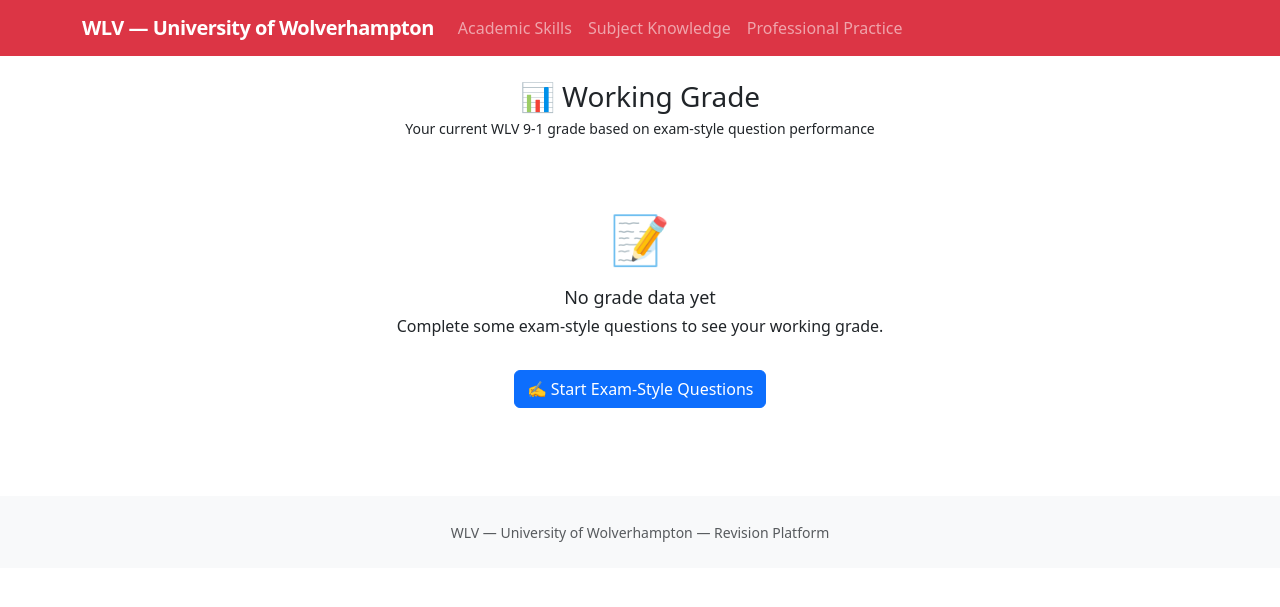
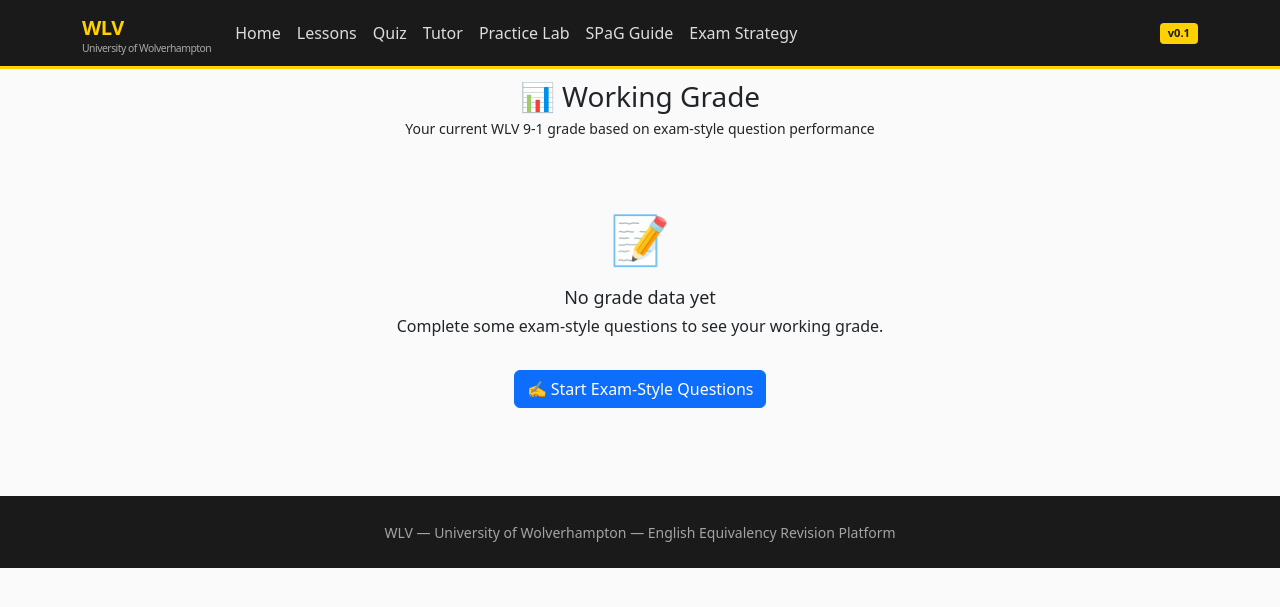
Before and after one commit to saz5100/wlv, a FastAPI app: page /grade in a window 1280 px wide. Shown: the top 607 px of the page. Run offline with FastAPI, Linux system fonts and the light colour scheme; data that the repository does not hold is empty; some libraries are stand-ins or nearby versions.

Commit message:
feat: WLV theme (yellow/black), version API v0.1, updated index/home page
- base.html: WLV brand colours (yellow #FFD100, black #1a1a1a), proper nav with active states, version badge
- index.html: WLV English Equivalency content — Q1-Q5 badges, exam structure, WLV vs AQA differences
- misc.py: /api/current-version endpoint returning v0.1
- Tagged v0.1

```diff
--- a/app/app/routes/misc.py
+++ b/app/app/routes/misc.py
@@ -16,6 +16,14 @@ from helpers import render, get_device_user, _get_grade_summary, _grade_from_per
 from database import execute_async, query_async, query_one_async, init_db, get_embedding
 
 router = APIRouter()
+
+VERSION = os.environ.get("WLV_VERSION", "v0.1")
+
+# ─── Version API ───
+
+@router.get("/api/current-version")
+async def current_version():
+    return {"version": VERSION}
 
 # ─── PostgreSQL connection for KB ───
 PG_DSN = os.environ.get("WLV_PG_DSN", "dbname=wlv_kb user=wlv_app password=wlv_kb_2026 host=localhost port=5432 client_encoding=utf8")
--- a/app/app/templates/base.html
+++ b/app/app/templates/base.html
@@ -6,28 +6,54 @@
     <title>{% block title %}WLV — University of Wolverhampton{% endblock %}</title>
     <link href="https://cdn.jsdelivr.net/npm/bootstrap@5.3.0/dist/css/bootstrap.min.css" rel="stylesheet">
     <style>
-        body { padding-top: 56px; }
-        .navbar-brand { font-weight: 700; letter-spacing: -0.5px; }
-        .topic-card:hover { transform: translateY(-2px); box-shadow: 0 4px 12px rgba(0,0,0,0.15); transition: all 0.2s; }
-        .nav-link { font-weight: 500; }
-        .nav-link:hover { opacity: 0.85; }
-        footer { margin-top: 3rem; padding: 1.5rem 0; background: #f8f9fa; }
+        :root {
+            --wlv-yellow: #FFD100;
+            --wlv-black: #1a1a1a;
+            --wlv-dark: #2d2d2d;
+            --wlv-accent: #e6b800;
+        }
+        body { padding-top: 56px; background: #fafafa; }
+        .navbar-wlv { background: var(--wlv-black) !important; border-bottom: 3px solid var(--wlv-yellow); }
+        .navbar-brand { font-weight: 800; letter-spacing: -0.5px; color: var(--wlv-yellow) !important; }
+        .navbar-brand small { font-weight: 400; font-size: 0.65rem; color: #aaa; display: block; line-height: 1; }
+        .nav-link { font-weight: 500; color: rgba(255,255,255,0.85) !important; }
+        .nav-link:hover, .nav-link.active { color: var(--wlv-yellow) !important; }
+        .topic-card { border-radius: 12px; transition: all 0.2s; cursor: pointer; }
+        .topic-card:hover { transform: translateY(-3px); box-shadow: 0 6px 20px rgba(0,0,0,0.12) !important; }
+        .topic-card .card-body { padding: 1.5rem; }
+        .topic-card .card-title { font-weight: 600; font-size: 1rem; }
+        .topic-card .card-text { font-size: 0.85rem; color: #666; }
+        footer { margin-top: 3rem; padding: 1.5rem 0; background: var(--wlv-black); color: rgba(255,255,255,0.6); }
+        footer a { color: var(--wlv-yellow); }
+        .version-badge { background: var(--wlv-yellow); color: var(--wlv-black); font-size: 0.7rem; font-weight: 700; padding: 2px 8px; border-radius: 4px; margin-left: 8px; vertical-align: middle; }
+        .wlv-section-title { border-left: 4px solid var(--wlv-yellow); padding-left: 12px; margin: 1.5rem 0 1rem; }
+        .card { border-radius: 12px; overflow: hidden; }
+        .btn-wlv { background: var(--wlv-yellow); color: var(--wlv-black); font-weight: 600; border: none; }
+        .btn-wlv:hover { background: var(--wlv-accent); color: var(--wlv-black); }
+        .accordion-button:not(.collapsed) { background: rgba(255,209,0,0.1); color: var(--wlv-black); }
+        .accordion-button:focus { box-shadow: 0 0 0 0.25rem rgba(255,209,0,0.25); }
     </style>
 </head>
 <body>
-    <nav class="navbar navbar-expand-lg navbar-dark fixed-top" style="background-color: #dc3545;">
+    <nav class="navbar navbar-expand-lg navbar-dark fixed-top navbar-wlv">
         <div class="container">
-            <a class="navbar-brand" href="/">WLV — University of Wolverhampton</a>
+            <a class="navbar-brand" href="/">
+                WLV <small>University of Wolverhampton</small>
+            </a>
             <button class="navbar-toggler" type="button" data-bs-toggle="collapse" data-bs-target="#navbarNav">
                 <span class="navbar-toggler-icon"></span>
             </button>
             <div class="collapse navbar-collapse" id="navbarNav">
                 <ul class="navbar-nav me-auto">
-            <li class="nav-item"><a class="nav-link" href="/academic-skills">Academic Skills</a></li>
-            <li class="nav-item"><a class="nav-link" href="/subject-knowledge">Subject Knowledge</a></li>
-            <li class="nav-item"><a class="nav-link" href="/professional-practice">Professional Practice</a></li>
+                    <li class="nav-item"><a class="nav-link {% if active == 'home' %}active{% endif %}" href="/">Home</a></li>
+                    <li class="nav-item"><a class="nav-link {% if active == 'lessons' %}active{% endif %}" href="/lessons">Lessons</a></li>
+                    <li class="nav-item"><a class="nav-link {% if active == 'quiz' %}active{% endif %}" href="/quiz">Quiz</a></li>
+                    <li class="nav-item"><a class="nav-link {% if active == 'tutor' %}active{% endif %}" href="/tutor">Tutor</a></li>
+                    <li class="nav-item"><a class="nav-link {% if active == 'codelab' %}active{% endif %}" href="/codelab">Practice Lab</a></li>
+                    <li class="nav-item"><a class="nav-link {% if active == 'languages' %}active{% endif %}" href="/languages">SPaG Guide</a></li>
+                    <li class="nav-item"><a class="nav-link {% if active == 'trace_tables' %}active{% endif %}" href="/trace_tables">Exam Strategy</a></li>
                 </ul>
-
+                <span class="version-badge" id="version-badge">v0.1</span>
             </div>
         </div>
     </nav>
@@ -37,15 +63,15 @@
     </main>
 
     <footer>
-        <div class="container text-center text-muted">
-            <small>WLV — University of Wolverhampton &mdash; Revision Platform</small>
+        <div class="container text-center">
+            <small>WLV — University of Wolverhampton &mdash; English Equivalency Revision Platform</small>
         </div>
     </footer>
 
     <script src="https://cdn.jsdelivr.net/npm/bootstrap@5.3.0/dist/js/bootstrap.bundle.min.js"></script>
     {% block scripts %}{% endblock %}
     <script>
-        // Version badge update for toggle projects
+        // Version badge
         if (document.getElementById("version-badge")) {
             fetch("/api/current-version")
                 .then(r => r.json())
```
Also changed, not shown: app/app/templates/index.html (+82 -12 lines).
